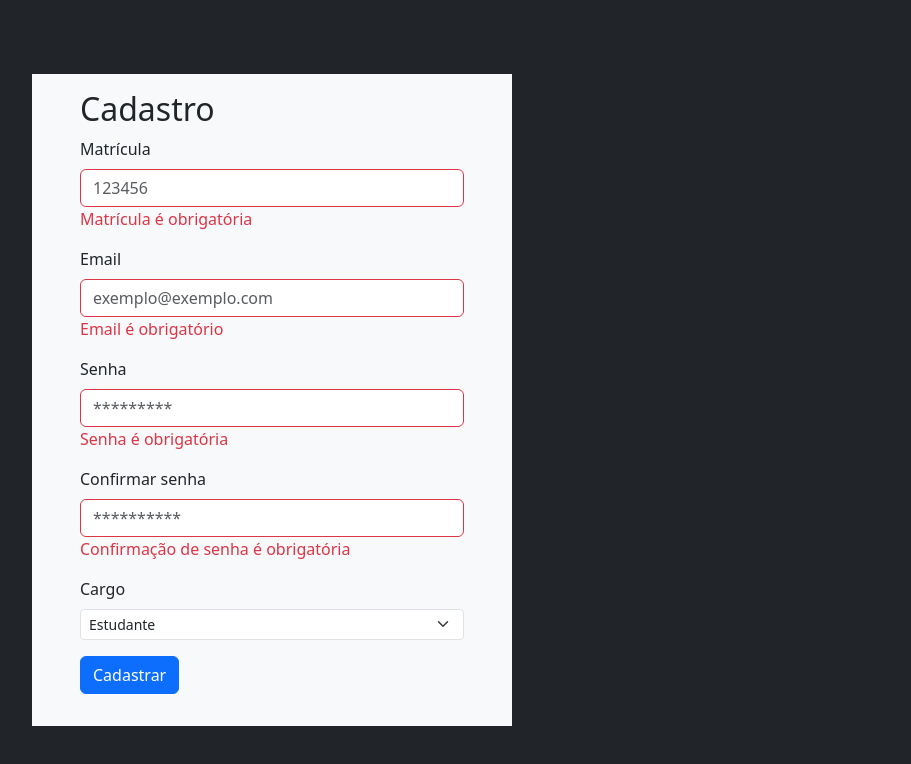
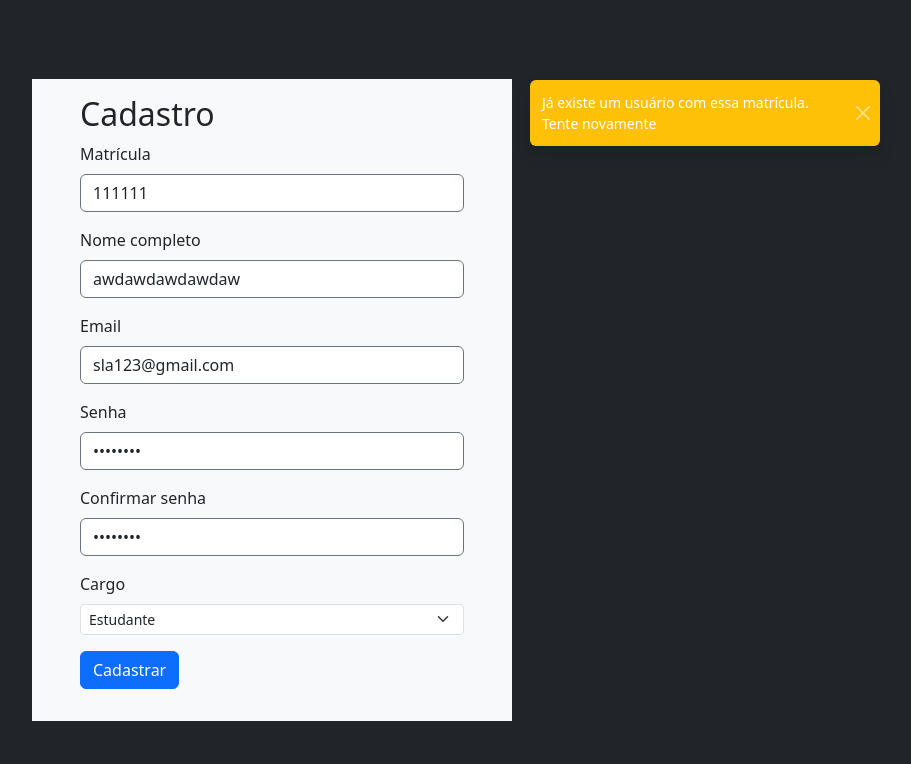
Before and after one commit to VitorMendonca62/crud-in-angular, an Angular app: page /cadastro in a window 1280 px wide. Both pictures are taken after a click on the button "Cadastrar". Shown: the top 764 px of the page, without its empty margins (368-1279 px from the left). Built offline with nearby package versions, Linux system fonts and the light colour scheme; data requests are answered from the project's data file.

Commit message:
create service for create user

```diff
--- a/angular.json
+++ b/angular.json
@@ -28,7 +28,7 @@
               "node_modules/bootstrap-icons/font/bootstrap-icons.css",
               "node_modules/bootstrap/dist/css/bootstrap.min.css"
             ],
-            "scripts": []
+            "scripts": ["node_modules/bootstrap/dist/js/bootstrap.min.js"]
           },
           "configurations": {
             "production": {
--- a/db.json
+++ b/db.json
@@ -1,5 +1,23 @@
 {
-  "students": [],
-  "teachers": [],
+  "students": [
+    {
+      "id": "a3ebd275-7142-4eea-b020-21699a02bfd2",
+      "number": "111111",
+      "name": "awdawdawdawdaw",
+      "email": "sla123@gmail.com",
+      "role": "student",
+      "password": "$2a$10$rnF/CRN6XQ4UhgakGkUdW.p/srf718h0rdBwopX9slmaQh0CmdosS"
+    }
+  ],
+  "teachers": [
+    {
+      "id": "703494df-8377-486b-adf7-c26488f15bdf",
+      "number": "222222",
+      "name": "awdawdawdawdaw",
+      "email": "sla1232@gmail.com",
+      "role": "teacher",
+      "password": "$2a$10$vptBZC9ILpdgXDyUQu6NheHzHkVFRv4sNuJ0mLXjEXiQgrAwFmQEC"
+    }
+  ],
   "admins": []
 }
--- a/package.json
+++ b/package.json
@@ -18,18 +18,22 @@
     "@angular/platform-browser": "^18.0.0",
     "@angular/platform-browser-dynamic": "^18.0.0",
     "@angular/router": "^18.0.0",
+    "bcryptjs": "^2.4.3",
     "bootstrap": "^5.3.3",
     "bootstrap-icons": "^1.11.3",
     "json-server": "^1.0.0-beta.1",
     "rxjs": "~7.8.0",
     "tslib": "^2.3.0",
+    "uuid": "^9.0.1",
     "zone.js": "~0.14.3"
   },
   "devDependencies": {
     "@angular-devkit/build-angular": "^18.0.3",
     "@angular/cli": "^18.0.3",
     "@angular/compiler-cli": "^18.0.0",
+    "@types/bcryptjs": "^2.4.6",
     "@types/jasmine": "~5.1.0",
+    "@types/uuid": "^9.0.8",
     "jasmine-core": "~5.1.0",
     "karma": "~6.4.0",
     "karma-chrome-launcher": "~3.2.0",
--- a/src/app/components/modules/modules.component.html
+++ /dev/null
@@ -1 +0,0 @@
-<p>modules works!</p>
--- a/src/app/pages/sing-up/sing-up.component.html
+++ b/src/app/pages/sing-up/sing-up.component.html
@@ -1,6 +1,6 @@
 <div
   class="bg-dark d-flex align-items-center justify-content-center"
-  style="height: 100vh; width: 100vw"
+  style="height: 100vh; width: 100%"
 >
   <form
     class="bg-light px-5 py-3"
@@ -13,13 +13,12 @@
       [props]="inputNumber"
       [singup]="singup"
       [isSubmit]="isSubmit"
-    >
-      <app-input-forms
-        [props]="inputName"
-        [singup]="singup"
-        [isSubmit]="isSubmit"
-      ></app-input-forms>
-    </app-input-forms>
+    ></app-input-forms>
+    <app-input-forms
+      [props]="inputName"
+      [singup]="singup"
+      [isSubmit]="isSubmit"
+    ></app-input-forms>
     <app-input-forms
       [props]="inputEmail"
       [singup]="singup"
@@ -53,3 +52,20 @@
     <button class="btn btn-primary my-3" type="submit">Cadastrar</button>
   </form>
 </div>
+<div
+  class="toast fade align-items-center text-white bg-warning text-white border-0 position-absolute"
+  style="top: 5rem; right: 2rem"
+  role="alert"
+  aria-live="assertive"
+  aria-atomic="true"
+>
+  <div class="d-flex">
+    <div class="toast-body">{{messageAlert}}</div>
+    <button
+      type="button"
+      class="btn-close btn-close-white me-2 m-auto"
+      data-bs-dismiss="toast"
+      aria-label="Close"
+    ></button>
+  </div>
+</div>
--- a/src/app/pages/sing-up/sing-up.component.ts
+++ b/src/app/pages/sing-up/sing-up.component.ts
@@ -1,4 +1,8 @@
-import { ChangeDetectionStrategy, Component } from '@angular/core';
+import {
+  ChangeDetectionStrategy,
+  ChangeDetectorRef,
+  Component,
+} from '@angular/core';
 import { InputFormsComponent } from '../../components/input-forms/input-forms.component';
 import {
   FormControl,
@@ -11,6 +15,9 @@ import { CommonModule } from '@angular/common';
 import { GlobalEventService } from '../../services/eventEmit.service';
 import { SingUpService } from './sing-up.service';
 import { HttpClient } from '@angular/common/http';
+import { ICreateUser } from './sing-up';
+import { IUser } from '../../../models/user.model';
+import { takeFormGroup } from '../../../utils/singup';
 
 @Component({
   selector: 'app-singup',
@@ -28,10 +35,15 @@ import { HttpClient } from '@angular/common/http';
   ],
 })
 export class SingUpComponent {
+  isInDatabase: boolean = false;
+  messageAlert: string =
+    'Já existe um usuário com esses dados. Tente novamente';
+
   // Inputs
   constructor(
     private globalEventService: GlobalEventService,
-    private singUpService: SingUpService
+    private singUpService: SingUpService,
+    private cd: ChangeDetectorRef
   ) {}
 
   inputNumber: IPropsInput = {
@@ -73,30 +85,7 @@ export class SingUpComponent {
   public singup!: FormGroup;
 
   defineFormGroupSingUp(): void {
-    this.singup = new FormGroup(
-      {
-        number: new FormControl('', [
-          Validators.required,
-          Validators.minLength(6),
-          Validators.maxLength(6),
-        ]),
-        name: new FormControl('', [
-          Validators.required,
-          Validators.minLength(4),
-        ]),
-        email: new FormControl('', [Validators.required, Validators.email]),
-        password: new FormControl('', [
-          Validators.required,
-          Validators.minLength(8),
-        ]),
-        confirmPassword: new FormControl('', [
-          Validators.required,
-          Validators.minLength(8),
-        ]),
-        role: new FormControl('student', [Validators.required]),
-      },
-      { validators: MustMatchPassword() }
-    );
+    this.singup = takeFormGroup();
   }
 
   ngOnInit(): void {
@@ -104,15 +93,58 @@ export class SingUpComponent {
   }
 
   isSubmit = false;
-  userSingUp(): void {
+
+  verifyIsInDatabase(email: string, number: string, user: IUser) {
+    if (user.email === email || user.number === number) {
+      this.isInDatabase = true;
+      if (user.email === email) {
+        this.messageAlert =
+          'Já existe um usuário com esse email. Tente novamente';
+      }
+      if (user.number === number) {
+        this.messageAlert =
+          'Já existe um usuário com essa matrícula. Tente novamente';
+      }
+    }
+  }
+
+  showAlert() {
+    document.querySelector('[role=alert]')?.classList.remove('hide');
+    document.querySelector('[role=alert]')?.classList.add('show');
+    this.isInDatabase = false;
+  }
+
+  userSingUp(): undefined {
     this.isSubmit = true;
 
     if (!this.singup.valid) {
       this.globalEventService.emitEvent({ singup: this.singup });
-    } else {
-      // this.singUpService
-      //   .createUser(this.singup.value)
-      //   .subscribe((user) => console.log(user));
+      return;
     }
+    const { email, number } = this.singup.value as ICreateUser;
+
+    if (this.isInDatabase) {
+      this.isInDatabase = false;
+      return;
+    }
+
+    this.singUpService.foundAllUsers().subscribe((response: Response[]) => {
+      response.forEach((listRole: any) => {
+        listRole.forEach((user: IUser) =>
+          this.verifyIsInDatabase(email, number, user)
+        );
+      });
+
+      if (this.isInDatabase) {
+        this.showAlert();
+        return;
+      } else {
+        this.singUpService
+          .createUser(this.singup.value as ICreateUser)
+          .subscribe((isValid) => isValid);
+        this.isInDatabase = false;
+      }
+      this.cd.detectChanges();
+    });
   }
 }
--- a/src/app/pages/sing-up/sing-up.service.ts
+++ b/src/app/pages/sing-up/sing-up.service.ts
@@ -1,15 +1,41 @@
 import { Injectable } from '@angular/core';
 import { HttpClient } from '@angular/common/http';
-import { ICreateUser } from '../../../models/user.model';
-import { environment } from '../../../environments/environment';
-
+import { environment } from '../../../environments/environment.development';
+import { v4 } from 'uuid';
+import bcrypt from 'bcryptjs';
+import { IUser, RolesUser } from '../../../models/user.model';
+import { ICreateUser, KeysUser } from './sing-up';
+import { forkJoin } from 'rxjs';
 @Injectable({
   providedIn: 'root',
 })
 export class SingUpService {
   constructor(private http: HttpClient) {}
+  listsUsers: IUser[] = [];
+
   createUser(newUser: ICreateUser) {
-    const url = `${environment.hostApiUrl}/admins`;
-    return this.http.post<Response>(url, newUser);
+    const url = `${environment.hostApiUrl}/${newUser.role}s`;
+    const { email, name, password, role, number } = newUser;
+    const passworHash = bcrypt.hashSync(password, 10);
+
+    const user: IUser = {
+      id: v4(),
+      number,
+      name,
+      email,
+      role,
+      password: passworHash,
+    };
+
+    this.http.post<Response>(`${environment.hostApiUrl}/alls`, user);
+    return this.http.post<Response>(url, user);
+  }
+  foundAllUsers() {
+    const listRoles: RolesUser[] = ['student', 'teacher', 'admin'];
+    const observables = listRoles.map((role: RolesUser) => {
+      const url = `${environment.hostApiUrl}/${role}s`;
+      return this.http.get<Response>(url);
+    });
+    return forkJoin(observables);
   }
 }
--- /dev/null
+++ b/src/utils/singup.ts
@@ -0,0 +1,31 @@
+import { FormControl, FormGroup, Validators } from '@angular/forms';
+import { MustMatchPassword } from './user';
+
+export const takeFormGroup = () =>
+  new FormGroup(
+    {
+      number: new FormControl('111111', [
+        Validators.required,
+        Validators.minLength(6),
+        Validators.maxLength(6),
+      ]),
+      name: new FormControl('awdawdawdawdaw', [
+        Validators.required,
+        Validators.minLength(4),
+      ]),
+      email: new FormControl('sla123@gmail.com', [
+        Validators.required,
+        Validators.email,
+      ]),
+      password: new FormControl('12345678', [
+        Validators.required,
+        Validators.minLength(8),
+      ]),
+      confirmPassword: new FormControl('12345678', [
+        Validators.required,
+        Validators.minLength(8),
+      ]),
+      role: new FormControl('student', [Validators.required]),
+    },
+    { validators: MustMatchPassword() }
+  );
```
Also changed, not shown: src/app/components/modules/modules.component.ts (deleted, +0 -12 lines), src/app/pages/sing-up/sing-up.d.ts (added, +8 -0 lines), src/models/user.model.ts (+6 -3 lines), src/app/components/modules/modules.component.css (deleted), 2 other files (tests, documents, lock files or other folders).
